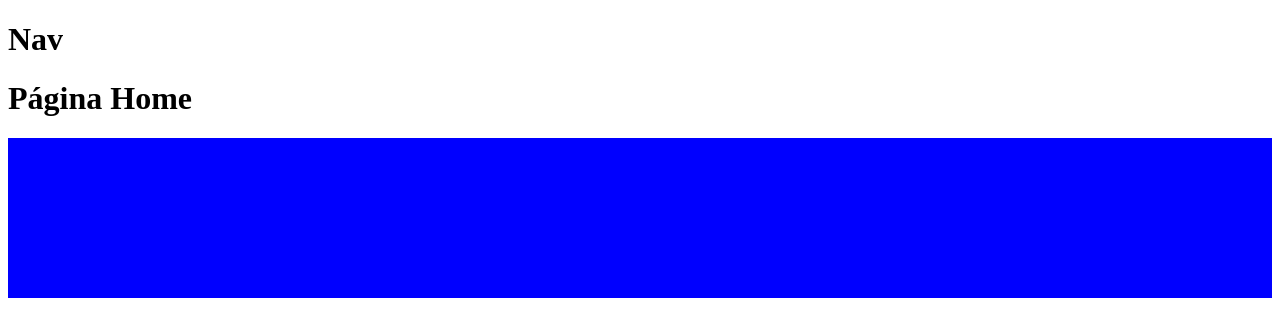
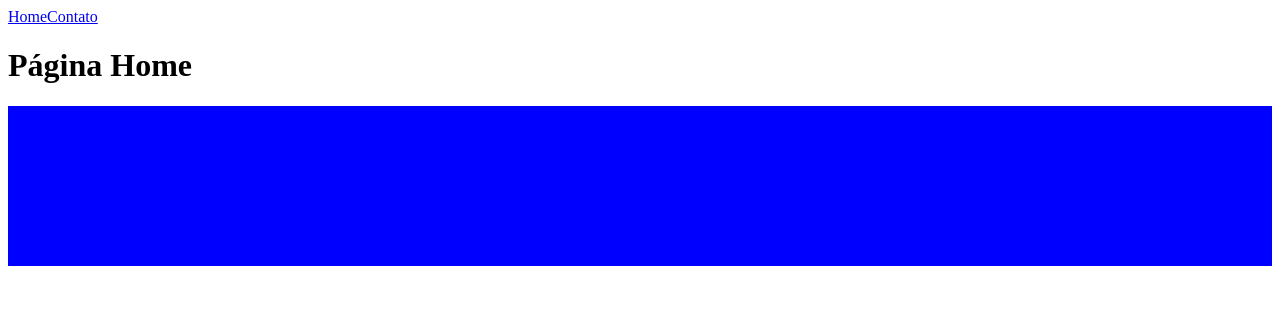
Before and after one commit to MindSyncc/CP1-FrontWeb, a React (Vite) app: page / in a window 1280 px wide. Shown: the top 336 px of the page. Built offline with nearby package versions, Linux system fonts and the light colour scheme.

Commit message:
Criando a rota contato

```diff
--- a/src/components/Nav.jsx
+++ b/src/components/Nav.jsx
@@ -1,7 +1,11 @@
+import {Link} from 'react-router-dom'
+
+
 const Nav=()=>{
     return (
         <>
-        <h1>Nav</h1>
+        <Link to="/">Home</Link>
+        <Link to="/contato">Contato</Link>
         </>
     )
 }
--- a/src/main.jsx
+++ b/src/main.jsx
@@ -4,6 +4,7 @@ import {createBrowserRouter, RouterProvider} from 'react-router-dom'
 import App from './App.jsx'
 import Home from './routes/Home.jsx'
 import Error from './routes/Error.jsx'
+import Contato from './routes/Contato.jsx'
 
 
 const router = createBrowserRouter([
@@ -16,6 +17,7 @@ const router = createBrowserRouter([
     // Elemento filho
     children:[
       {path:'/', element:<Home/>},
+      {path:'/contato', element:<Contato/>},
     ]
   }
 ])
```
